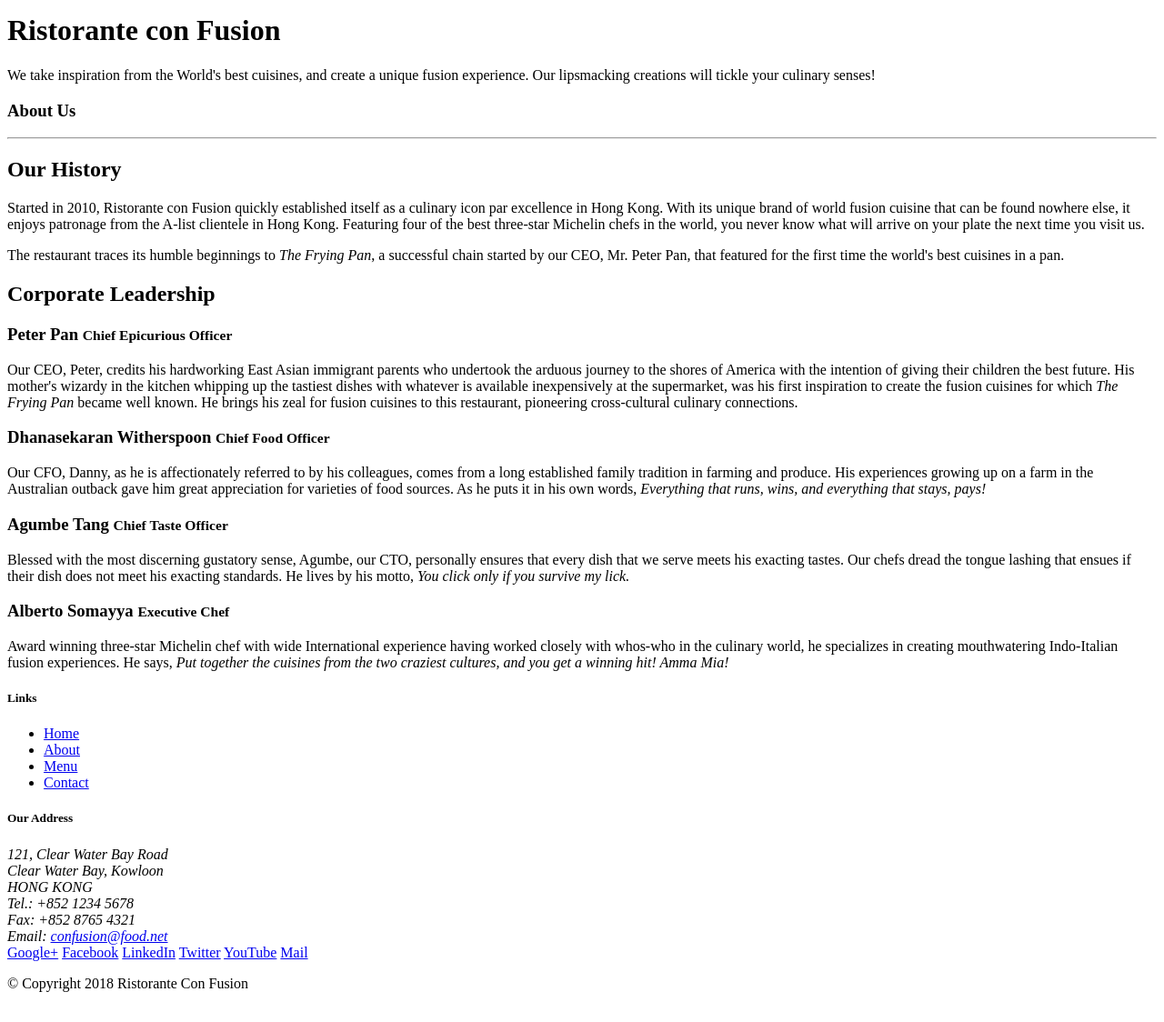
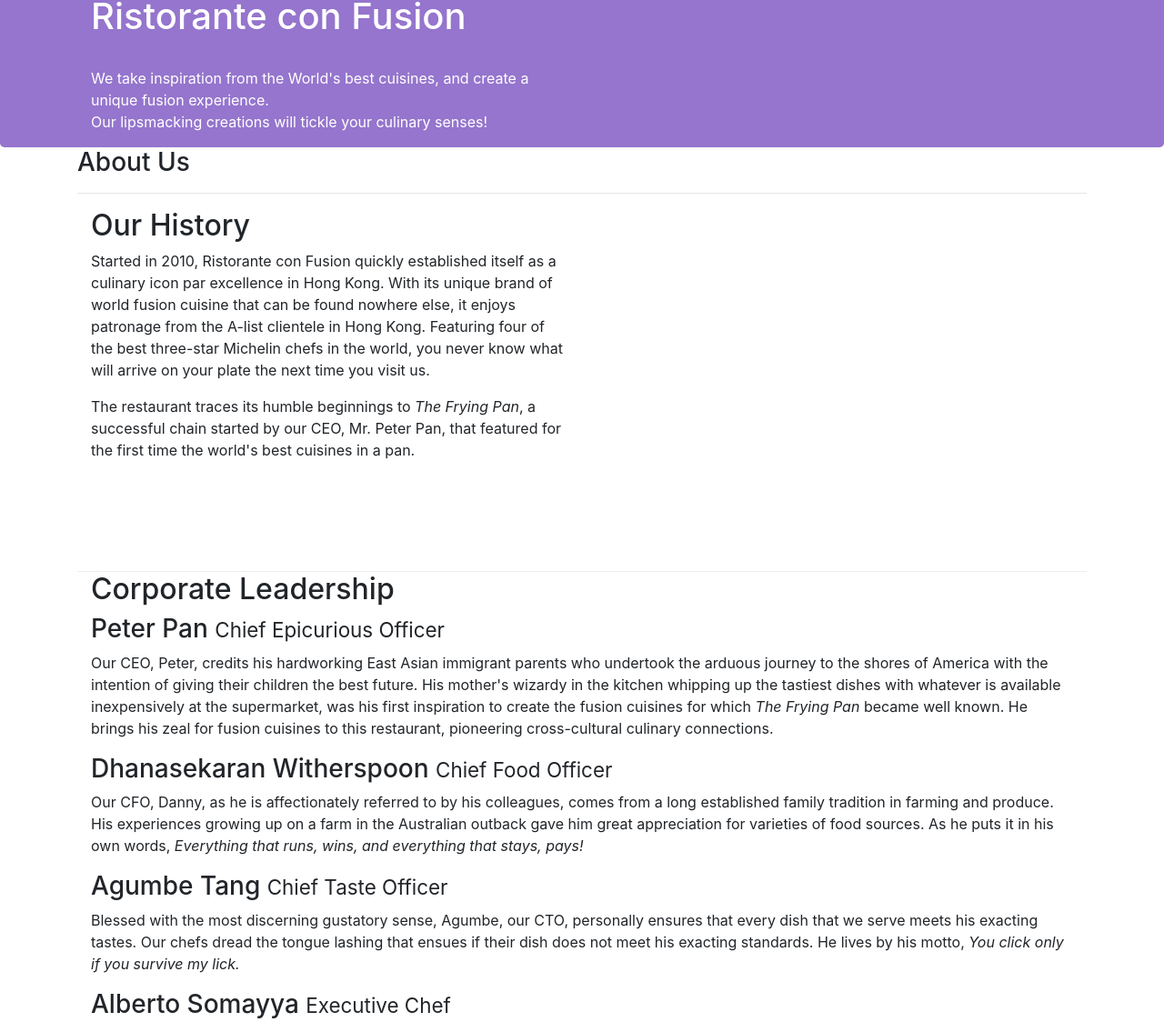
Before and after one commit to tienfptu/aboutus, a website: page index.html in a window 1280 px wide. Shown: the part 6-1130 px from the top of the page at 91% size. Drawn offline with nearby package versions, Linux system fonts and the light colour scheme.

Commit message:
first commit

```diff
--- /dev/null
+++ b/css/style.css
@@ -0,0 +1,33 @@
+*{
+    padding: 0;
+    margin: 0;
+    box-sizing: border-box;
+}
+
+.row-header{
+    margin:0px auto;
+    padding:0px;
+}
+
+.row-content {
+    margin:0px auto;
+    border-bottom: 1px ridge;
+    min-height:400px;
+}
+
+.footer{
+    background-color: #D1C4E9;
+    margin:0px auto;
+    padding: 20px 0px 20px 0px;
+}
+
+address{
+    font-size:80%;
+    margin:0px;
+    color:#0f0f0f;
+}
+
+.jumbotron {
+        background-color: #9575CD;
+        color: #fff;
+}
--- a/aboutus.html
+++ b/index.html
@@ -2,19 +2,24 @@
 <html lang="en">
 
 <head>
-
+    <meta charset="utf-8">
+    <meta name="viewport" content="width=device-width, initial-scale=1, shrink-to-fit=no">
+    <meta http-equiv="x-ua-compatible" content="ie=edge">
+    <!-- Bootstrap CSS -->
+    <link rel="stylesheet" href="node_modules/bootstrap/dist/css/bootstrap.min.css">
+    <link rel="stylesheet" href="./css/style.css">
     <title>Ristorante Con Fusion: About Us</title>
 
 </head>
 
 <body>
 
-    <header class="jumbotron">
+    <header class="jumbotron row row-header">
         <div class="container">
             <div class="row row-header">
                 <div class="col-12 col-sm-6">
                     <h1>Ristorante con Fusion</h1>
-                    <p>We take inspiration from the World's best cuisines, and create a unique fusion experience. Our lipsmacking creations will tickle your culinary senses!</p>
+                    <br>We take inspiration from the World's best cuisines, and create a unique fusion experience.</br> Our lipsmacking creations will tickle your culinary senses!</p>
                 </div>
                 <div class="col-12 col-sm">
                 </div>
@@ -22,16 +27,17 @@
         </div>
     </header>
 
-    <div>
-        <div>
-            <div>
+    <div class="container">
+        <div class="row">
+            <div class="col-12">
                <h3>About Us</h3>
                <hr>
             </div>
+
         </div>
 
-        <div>
-            <div>
+        <div class="row row-content">
+            <div class="col-sm-6">
                 <h2>Our History</h2>
                 <p>Started in 2010, Ristorante con Fusion quickly established itself as a culinary icon par excellence in Hong Kong. With its unique brand of world fusion cuisine that can be found nowhere else, it enjoys patronage from the A-list clientele in Hong Kong.  Featuring four of the best three-star Michelin chefs in the world, you never know what will arrive on your plate the next time you visit us.</p>
                 <p>The restaurant traces its humble beginnings to <em>The Frying Pan</em>, a successful chain started by our CEO, Mr. Peter Pan, that featured for the first time the world's best cuisines in a pan.</p>
@@ -41,17 +47,17 @@
         </div>
 
 
-        <div>
-            <div>
+        <div class="row row-content">
+            <div class="col-sm-12">
                 <h2>Corporate Leadership</h2>
                 <h3>Peter Pan <small>Chief Epicurious Officer</small></h3>
-                <p>Our CEO, Peter, credits his hardworking East Asian immigrant parents who undertook the arduous journey to the shores of America with the intention of giving their children the best future. His mother's wizardy in the kitchen whipping up the tastiest dishes with whatever is available inexpensively at the supermarket, was his first inspiration to create the fusion cuisines for which <em>The Frying Pan</em> became well known. He brings his zeal for fusion cuisines to this restaurant, pioneering cross-cultural culinary connections.</p>
+                <p class="d-none d-sm-block">Our CEO, Peter, credits his hardworking East Asian immigrant parents who undertook the arduous journey to the shores of America with the intention of giving their children the best future. His mother's wizardy in the kitchen whipping up the tastiest dishes with whatever is available inexpensively at the supermarket, was his first inspiration to create the fusion cuisines for which <em>The Frying Pan</em> became well known. He brings his zeal for fusion cuisines to this restaurant, pioneering cross-cultural culinary connections.</p>
                 <h3>Dhanasekaran Witherspoon <small>Chief Food Officer</small></h3>
-                <p>Our CFO, Danny, as he is affectionately referred to by his colleagues, comes from a long established family tradition in farming and produce. His experiences growing up on a farm in the Australian outback gave him great appreciation for varieties of food sources. As he puts it in his own words, <em>Everything that runs, wins, and everything that stays, pays!</em></p>
+                <p class="d-none d-sm-block">Our CFO, Danny, as he is affectionately referred to by his colleagues, comes from a long established family tradition in farming and produce. His experiences growing up on a farm in the Australian outback gave him great appreciation for varieties of food sources. As he puts it in his own words, <em>Everything that runs, wins, and everything that stays, pays!</em></p>
                 <h3>Agumbe Tang <small>Chief Taste Officer</small></h3>
-                <p>Blessed with the most discerning gustatory sense, Agumbe, our CTO, personally ensures that every dish that we serve meets his exacting tastes. Our chefs dread the tongue lashing that ensues if their dish does not meet his exacting standards. He lives by his motto, <em>You click only if you survive my lick.</em></p>
+                <p class="d-none d-sm-block">Blessed with the most discerning gustatory sense, Agumbe, our CTO, personally ensures that every dish that we serve meets his exacting tastes. Our chefs dread the tongue lashing that ensues if their dish does not meet his exacting standards. He lives by his motto, <em>You click only if you survive my lick.</em></p>
                 <h3>Alberto Somayya <small>Executive Chef</small></h3>
-                <p>Award winning three-star Michelin chef with wide International experience having worked closely with whos-who in the culinary world, he specializes in creating mouthwatering Indo-Italian fusion experiences. He says, <em>Put together the cuisines from the two craziest cultures, and you get a winning hit! Amma Mia!</em></p>
+                <p class="d-none d-sm-block">Award winning three-star Michelin chef with wide International experience having worked closely with whos-who in the culinary world, he specializes in creating mouthwatering Indo-Italian fusion experiences. He says, <em>Put together the cuisines from the two craziest cultures, and you get a winning hit! Amma Mia!</em></p>
             </div>
        </div>
 
@@ -98,6 +104,9 @@
            </div>
         </div>
     </footer>
+    <script src="node_modules/jquery/dist/jquery.slim.min.js"></script>
+    <script src="node_modules/popper.js/dist/umd/popper.min.js"></script>
+    <script src="node_modules/bootstrap/dist/js/bootstrap.min.js"></script>
 
 </body>
 
```
Also changed, not shown: package.json (+6 -1 lines), 1 other file.
